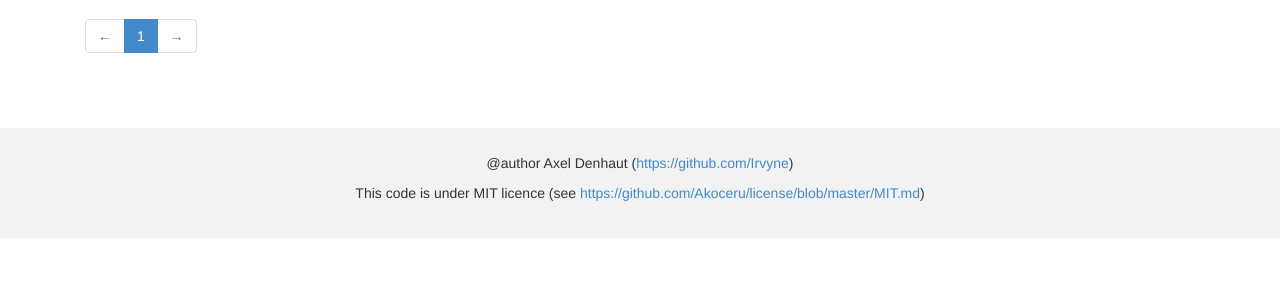
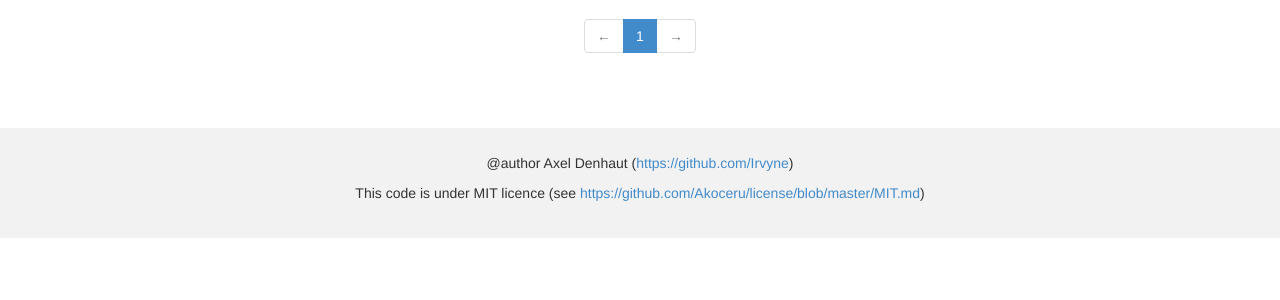
Before and after one commit to Akoceru/PHP_A2_GR1_TWIG, a PHP site: page /articles.php?p=1 in a window 1280 px wide. Shown: the part 51-351 px from the top of the page. Run offline with PHP 8.4, Linux system fonts and the light colour scheme; data that the repository does not hold is empty; some libraries are stand-ins or nearby versions.

Commit message:
End project for real bro' ya know

```diff
--- a/views/articles.html.twig
+++ b/views/articles.html.twig
@@ -24,7 +24,7 @@
         </article>
 </div>
 {% endfor %}
-<div class="col-md-12">
+<div class="col-md-12 text-center">
     <ul class="pagination">
         <li {% if 1 == currentPage %} class="disabled" {% endif %} ><a href="articles.php?p={{ currentPage }}">&leftarrow;</a></li>
         {% set i = 1 %}
```
